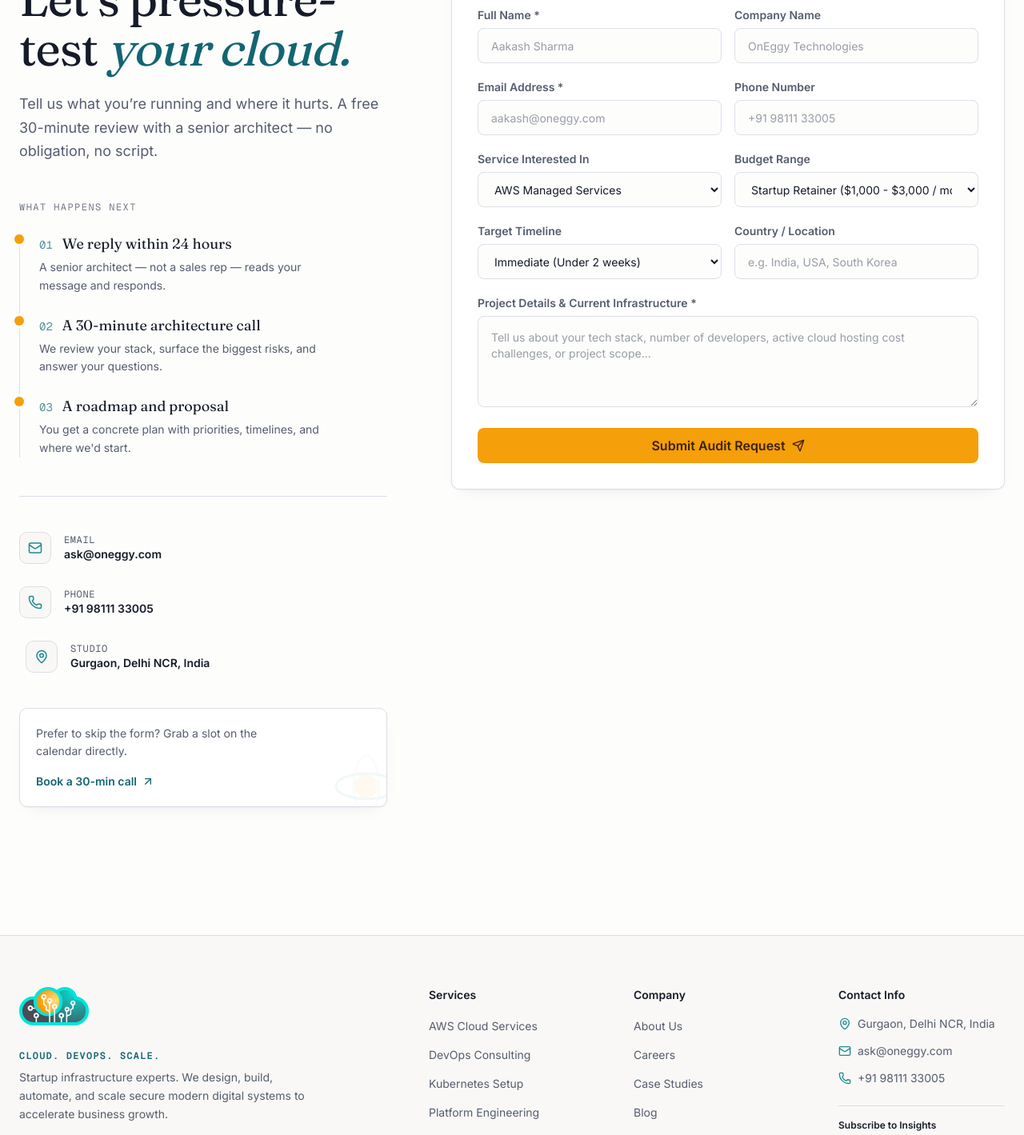
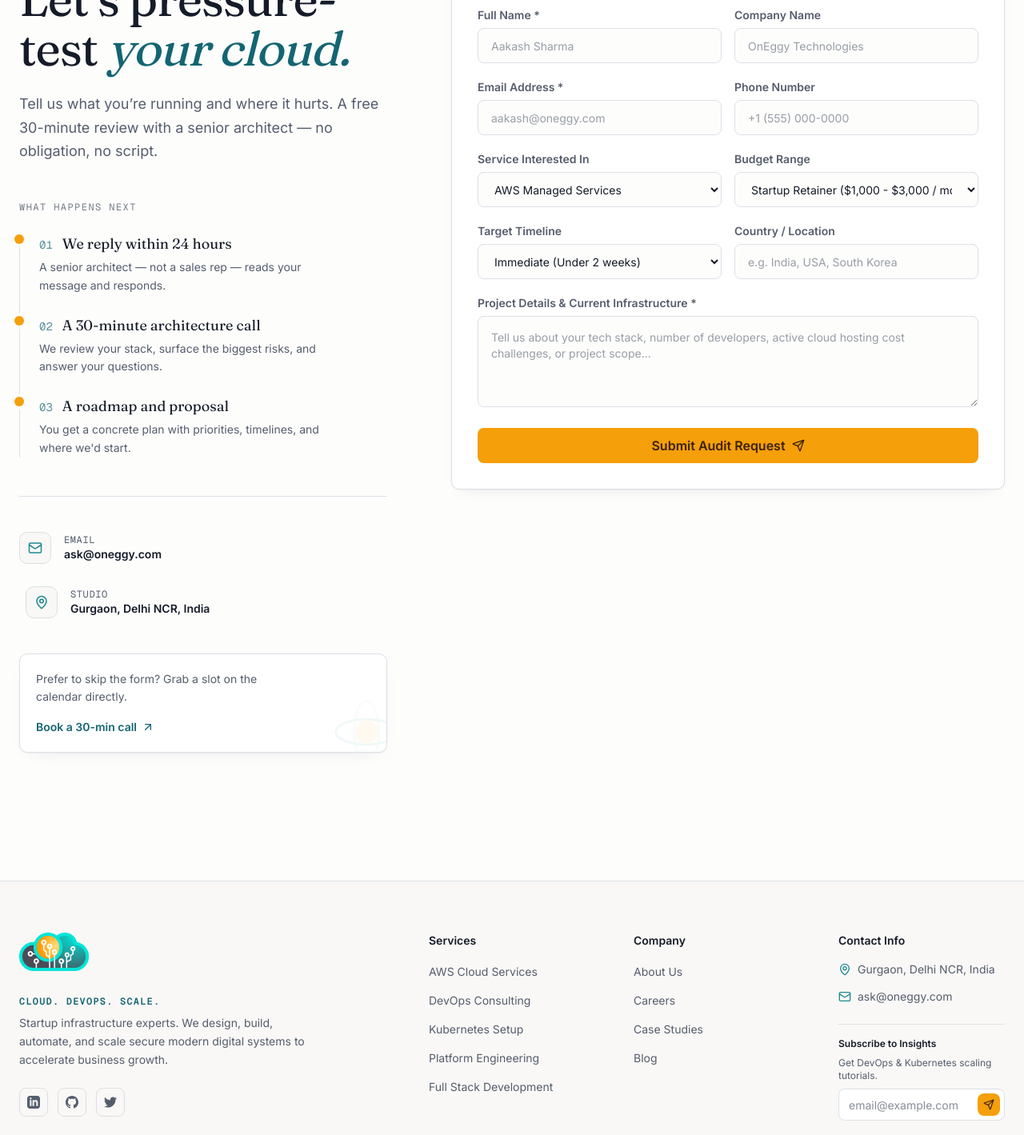
Before and after one commit to onEggy/OnEggyWeb, a Next.js app: page /contact in a window 1280 px wide. Shown: the part 280-1699 px from the top of the page at 80% size. Built offline with nearby package versions, Linux system fonts and the light colour scheme; no server answers.

Commit message:
fix: remove phone number from footer, contact page, and schema markup

```diff
--- a/src/app/contact/page.tsx
+++ b/src/app/contact/page.tsx
@@ -1,6 +1,6 @@
 import React from "react";
 import { Metadata } from "next";
-import { Mail, Phone, MapPin, ArrowUpRight } from "lucide-react";
+import { Mail, MapPin, ArrowUpRight } from "lucide-react";
 import { ContactForm } from "@/components/contact/contact-form";
 import { OrbitMark } from "@/components/common/orbit-mark";
 
@@ -20,7 +20,6 @@
 
 const channels = [
   { icon: Mail, label: "Email", value: "ask@oneggy.com", href: "mailto:ask@oneggy.com" },
-  { icon: Phone, label: "Phone", value: "+91 98111 33005", href: "tel:+919811133005" },
   { icon: MapPin, label: "Studio", value: "Gurgaon, Delhi NCR, India", href: null },
 ];
 
--- a/src/app/page.tsx
+++ b/src/app/page.tsx
@@ -57,7 +57,6 @@
         "contactPoint": {
           "@type": "ContactPoint",
           "email": "ask@oneggy.com",
-          "telephone": "+91-98111-33005",
           "contactType": "customer service"
         }
       },
@@ -81,7 +80,6 @@
         "name": "OnEggy Technologies",
         "image": "https://www.oneggy.com/logov1.png",
         "url": "https://www.oneggy.com",
-        "telephone": "+91-98111-33005",
         "priceRange": "$$",
         "address": {
           "@type": "PostalAddress",
--- a/src/components/common/footer.tsx
+++ b/src/components/common/footer.tsx
@@ -3,7 +3,7 @@
 import React, { useState } from "react";
 import Link from "next/link";
 import Image from "next/image";
-import { Mail, Phone, MapPin, Send, Check } from "lucide-react";
+import { Mail, MapPin, Send, Check } from "lucide-react";
 import { motion, AnimatePresence } from "framer-motion";
 
 const services = [
@@ -151,12 +151,6 @@
                   ask@oneggy.com
                 </a>
               </li>
-              <li className="flex items-center gap-2 text-sm text-muted-foreground">
-                <Phone className="h-4 w-4 text-primary shrink-0" aria-hidden="true" />
-                <a href="tel:+919811133005" className="hover:text-primary-strong transition-colors">
-                  +91 98111 33005
-                </a>
-              </li>
             </ul>
           </div>
 
--- a/src/components/contact/contact-form.tsx
+++ b/src/components/contact/contact-form.tsx
@@ -211,7 +211,7 @@
             <input
               id="phone"
               type="tel"
-              placeholder="+91 98111 33005"
+              placeholder="+1 (555) 000-0000"
               value={formData.phone}
               onChange={(e) => setFormData({ ...formData, phone: e.target.value })}
               className="w-full h-11 px-4 rounded-md bg-background border border-border focus-visible:ring-2 focus-visible:ring-primary focus:outline-none text-sm placeholder:text-muted-foreground/60 transition-all"
```
